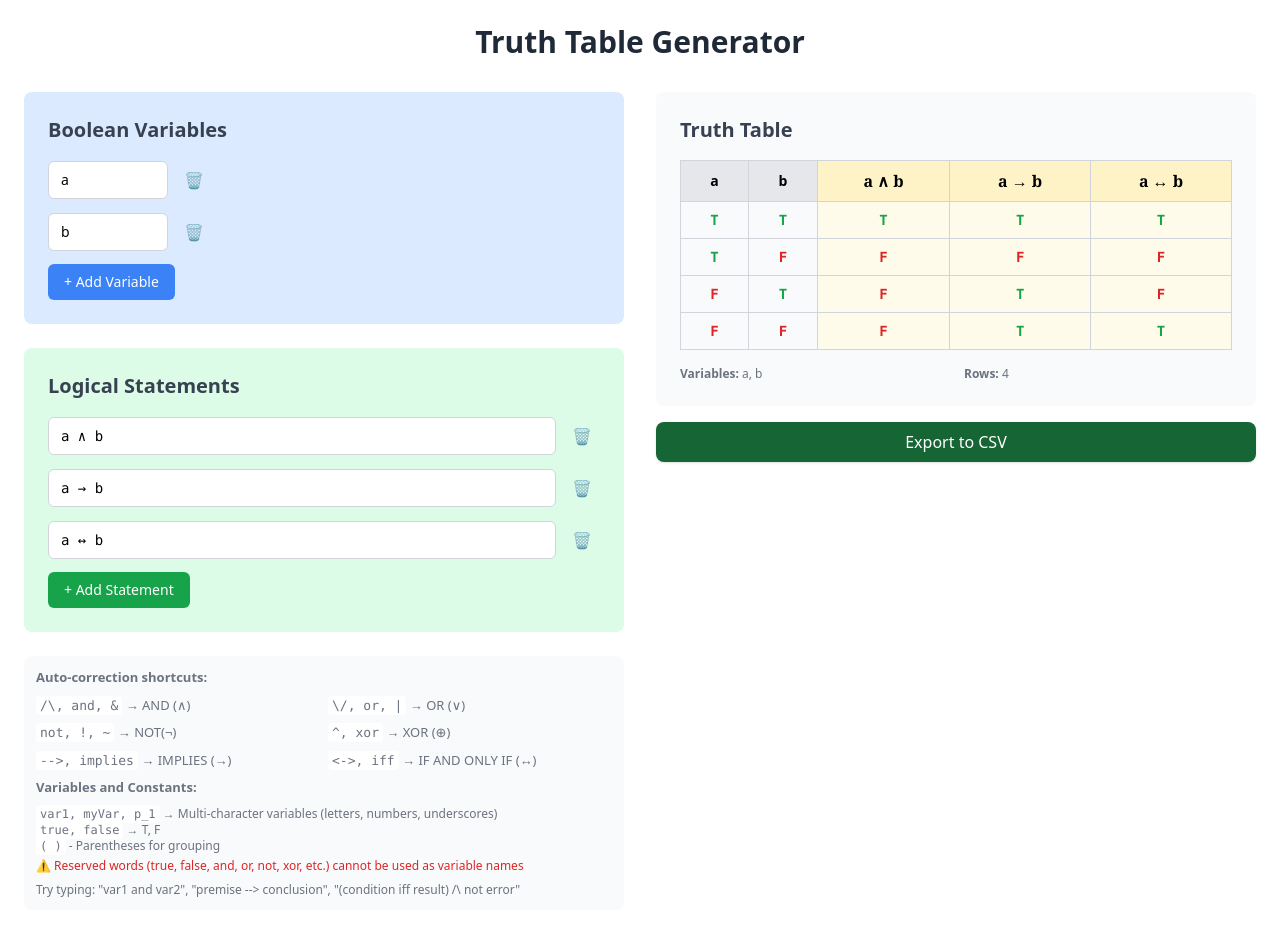
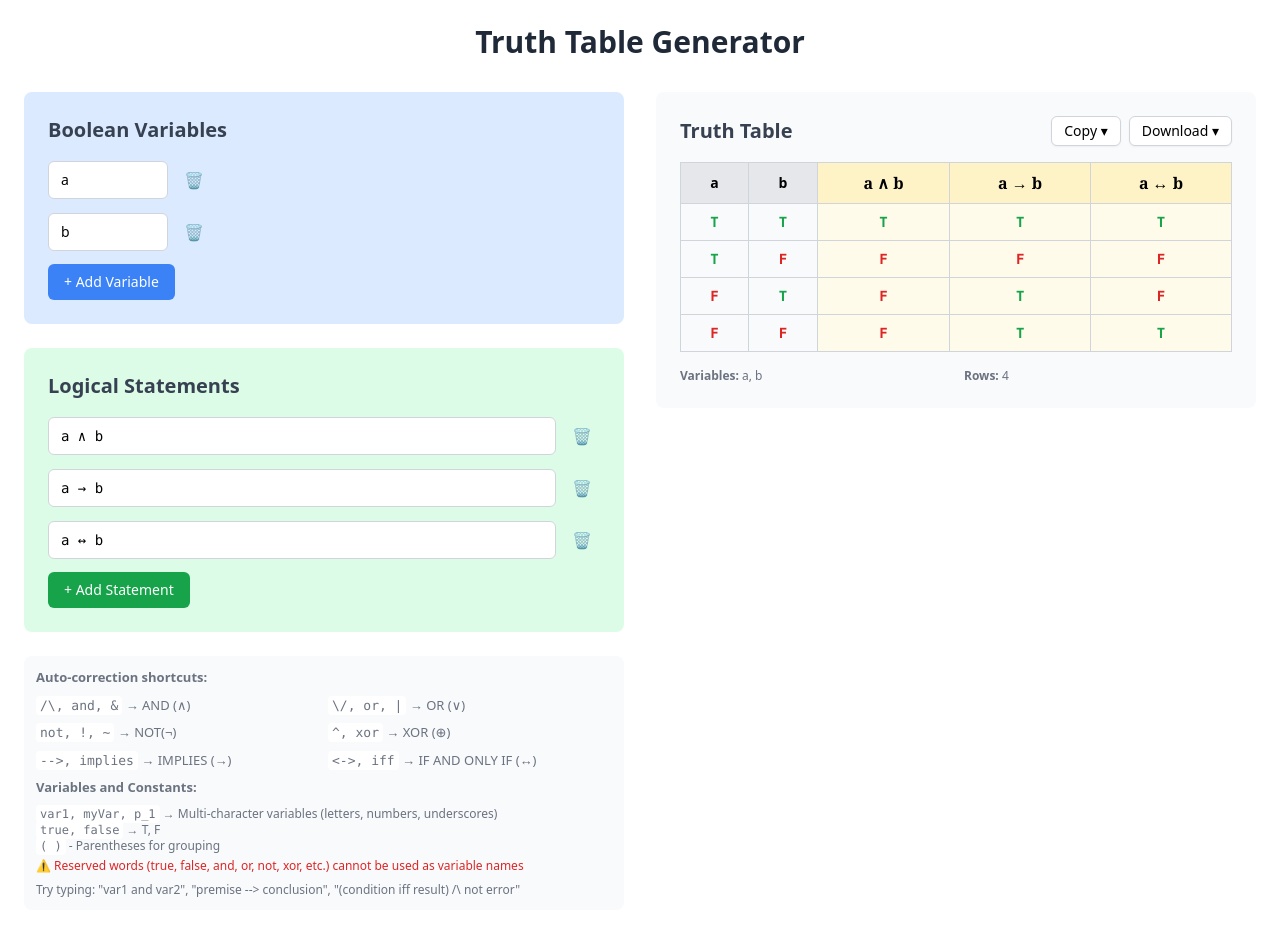
Before and after one commit to arjbarber/truth-table-generator, a React (Create React App) app: page / in a window 1280 px wide. Shown: the top 936 px of the page. Built offline with nearby package versions, Linux system fonts and the light colour scheme.

Commit message:
added export option drop downs

```diff
--- a/package.json
+++ b/package.json
@@ -7,8 +7,10 @@
     "@testing-library/jest-dom": "^6.8.0",
     "@testing-library/react": "^16.3.0",
     "@testing-library/user-event": "^13.5.0",
+    "bootstrap": "^5.3.8",
     "lucide-react": "^0.542.0",
     "react": "^19.1.1",
+    "react-bootstrap": "^2.10.10",
     "react-dom": "^19.1.1",
     "react-scripts": "^5.0.1",
     "web-vitals": "^2.1.4"
--- a/src/App.js
+++ b/src/App.js
@@ -120,12 +120,41 @@ const TruthTableGenerator = () => {
             truthTable={truthTable}
             variables={variables}
             statements={statements}
+            onDropdownSelect={({ menu, value }) => {
+              console.log("Selected:", menu, value);
+              if(menu === "download"){
+                switch(value){
+                  case "csv":
+                    exportToCSV();
+                    break;
+                  case "excel":
+                    alert("Excel download coming soon!");
+                    break;
+                  case "pdf":
+                    alert("PDF download coming soon!");
+                    break;
+                  default:
+                    alert("Error. Please Contact Andrew")
+                }
+              } else if (menu === "copy") {
+                switch(value){
+                  case "latex":
+                    alert("Latex copy coming soon!");
+                    break;
+                  case "markdown":
+                    alert("Markdown copy coming soon!");
+                    break;
+                  case "html":
+                    alert("HTML copy coming soon!");
+                    break;
+                  default:
+                    alert("Error. Please Contact Andrew")
+                }
+              } else {
+                alert("Error. Please Contact Andrew")
+              }
+            }}
           />
-          {/* Export button */}
-          <button
-            onClick={exportToCSV}
-            className="mt-4 w-full px-4 py-2 bg-green-800 text-white rounded-lg shadow hover:bg-gray-900 transition"
-          >Export to CSV</button>
         </div>
       </div>
       </div>
--- a/src/components/TruthTable.js
+++ b/src/components/TruthTable.js
@@ -1,28 +1,132 @@
-import React from 'react';
-import { convertToSymbols } from '../utils/autoCorrect';
+import React, { useState, useRef, useEffect } from "react";
+import { convertToSymbols } from "../utils/autoCorrect";
 
-const TruthTable = ({ truthTable, variables, statements }) => {
+const TruthTable = ({ truthTable, variables, statements, onDropdownSelect }) => {
+  const [openMenu, setOpenMenu] = useState(null);
+  const menuRef = useRef(null);
+
+  // Close dropdown if clicking outside
+  useEffect(() => {
+    const handleClickOutside = (event) => {
+      if (menuRef.current && !menuRef.current.contains(event.target)) {
+        setOpenMenu(null);
+      }
+    };
+    document.addEventListener("mousedown", handleClickOutside);
+    return () => document.removeEventListener("mousedown", handleClickOutside);
+  }, []);
 
   if (truthTable.length === 0) {
     return null;
   }
 
+  const handleOptionClick = (menu, value) => {
+    setOpenMenu(null);
+    if (onDropdownSelect) {
+      onDropdownSelect({ menu, value });
+    }
+  };
+
   return (
     <div className="bg-gray-50 p-6 rounded-lg">
-      <h2 className="text-xl font-semibold mb-4 text-gray-700">Truth Table</h2>
+      {/* Header with dropdown menus */}
+      <div className="flex justify-between items-center mb-4">
+        <h2 className="text-xl font-semibold text-gray-700">Truth Table</h2>
+
+        <div className="flex space-x-2" ref={menuRef}>
+          {/* Copy menu */}
+          <div className="relative">
+            <button
+              onClick={() =>
+                setOpenMenu(openMenu === "copy" ? null : "copy")
+              }
+              className="border border-gray-300 rounded-md px-3 py-1 text-sm bg-white shadow-sm hover:bg-gray-100 focus:outline-none focus:ring-2 focus:ring-amber-400"
+            >
+              Copy ▾
+            </button>
+
+            {openMenu === "copy" && (
+              <div className="absolute right-0 mt-2 w-44 bg-white border border-gray-200 rounded-md shadow-lg z-10">
+                <button
+                  onClick={() => handleOptionClick("copy", "latex")}
+                  className="block w-full text-left px-4 py-2 text-sm text-gray-700 hover:bg-gray-100"
+                >
+                  Copy as LaTeX
+                </button>
+                <button
+                  onClick={() => handleOptionClick("copy", "markdown")}
+                  className="block w-full text-left px-4 py-2 text-sm text-gray-700 hover:bg-gray-100"
+                >
+                  Copy as Markdown
+                </button>
+                <button
+                  onClick={() => handleOptionClick("copy", "html")}
+                  className="block w-full text-left px-4 py-2 text-sm text-gray-700 hover:bg-gray-100"
+                >
+                  Copy as HTML
+                </button>
+              </div>
+            )}
+          </div>
+
+          {/* Download menu */}
+          <div className="relative">
+            <button
+              onClick={() =>
+                setOpenMenu(openMenu === "download" ? null : "download")
+              }
+              className="border border-gray-300 rounded-md px-3 py-1 text-sm bg-white shadow-sm hover:bg-gray-100 focus:outline-none focus:ring-2 focus:ring-amber-400"
+            >
+              Download ▾
+            </button>
+
+            {openMenu === "download" && (
+              <div className="absolute right-0 mt-2 w-44 bg-white border border-gray-200 rounded-md shadow-lg z-10">
+                <button
+                  onClick={() => handleOptionClick("download", "csv")}
+                  className="block w-full text-left px-4 py-2 text-sm text-gray-700 hover:bg-gray-100"
+                >
+                  Download as CSV
+                </button>
+                <button
+                  onClick={() => handleOptionClick("download", "excel")}
+                  className="block w-full text-left px-4 py-2 text-sm text-gray-700 hover:bg-gray-100"
+                >
+                  Download as Excel
+                </button>
+                <button
+                  onClick={() => handleOptionClick("download", "pdf")}
+                  className="block w-full text-left px-4 py-2 text-sm text-gray-700 hover:bg-gray-100"
+                >
+                  Download as PDF
+                </button>
+              </div>
+            )}
+          </div>
+        </div>
+      </div>
+
+      {/* Table */}
       <div className="overflow-x-auto">
         <table className="w-full border-collapse text-sm border border-gray-300">
           <thead>
             <tr className="bg-gray-200 font-semibold">
               {variables.map((variable, index) => (
-                <th key={`var-${index}`} className="border border-gray-300 px-3 py-2 text-center">
+                <th
+                  key={`var-${index}`}
+                  className="border border-gray-300 px-3 py-2 text-center"
+                >
                   {variable}
                 </th>
               ))}
-              {statements.map((statement, index) => {
+              {statements
+                .map((statement, index) => {
                   if (!statement.trim()) return null;
                   const symbolized = convertToSymbols(statement);
-                const truncated = symbolized.length > 25 ? `${symbolized.slice(0, 25)}...` : symbolized;
+                  const truncated =
+                    symbolized.length > 25
+                      ? `${symbolized.slice(0, 25)}...`
+                      : symbolized;
                   return (
                     <th
                       key={`stmt-${index}`}
@@ -32,31 +136,52 @@ const TruthTable = ({ truthTable, variables, statements }) => {
                       {truncated}
                     </th>
                   );
-              }).filter(Boolean)}
+                })
+                .filter(Boolean)}
             </tr>
           </thead>
           <tbody>
             {truthTable.map((row) => (
               <tr key={row.id}>
                 {row.values.map((value, index) => (
-                  <td key={`val-${index}`} className="border border-gray-300 px-3 py-2 text-center">
-                    <span className={`font-mono font-bold ${value ? 'text-green-600' : 'text-red-600'}`}>
-                      {value ? 'T' : 'F'}
+                  <td
+                    key={`val-${index}`}
+                    className="border border-gray-300 px-3 py-2 text-center"
+                  >
+                    <span
+                      className={`font-mono font-bold ${
+                        value ? "text-green-600" : "text-red-600"
+                      }`}
+                    >
+                      {value ? "T" : "F"}
                     </span>
                   </td>
                 ))}
-                {row.results.map((result, index) => {
+                {row.results
+                  .map((result, index) => {
                     const statement = statements[index];
                     if (!statement || !statement.trim()) return null;
 
                     return (
-                    <td key={`res-${index}`} className="bg-amber-50 border border-gray-300 px-3 py-2 text-center">
-                      <span className={`font-mono font-bold ${result === 'Error' ? 'text-red-600' : result ? 'text-green-600' : 'text-red-600'}`}>
-                        {result === 'Error' ? 'ERR' : result ? 'T' : 'F'}
+                      <td
+                        key={`res-${index}`}
+                        className="bg-amber-50 border border-gray-300 px-3 py-2 text-center"
+                      >
+                        <span
+                          className={`font-mono font-bold ${
+                            result === "Error"
+                              ? "text-red-600"
+                              : result
+                              ? "text-green-600"
+                              : "text-red-600"
+                          }`}
+                        >
+                          {result === "Error" ? "ERR" : result ? "T" : "F"}
                         </span>
                       </td>
                     );
-                }).filter(Boolean)}
+                  })
+                  .filter(Boolean)}
               </tr>
             ))}
           </tbody>
@@ -65,7 +190,8 @@ const TruthTable = ({ truthTable, variables, statements }) => {
 
       <div className="mt-4 text-xs text-gray-500 grid grid-cols-2 gap-4">
         <div>
-          <span className="font-semibold">Variables:</span> {variables.join(', ')}
+          <span className="font-semibold">Variables:</span>{" "}
+          {variables.join(", ")}
         </div>
         <div>
           <span className="font-semibold">Rows:</span> {truthTable.length}
```
Also changed, not shown: 1 other file (tests, documents, lock files or other folders). Lines whose indentation alone changed are shown as unchanged.
